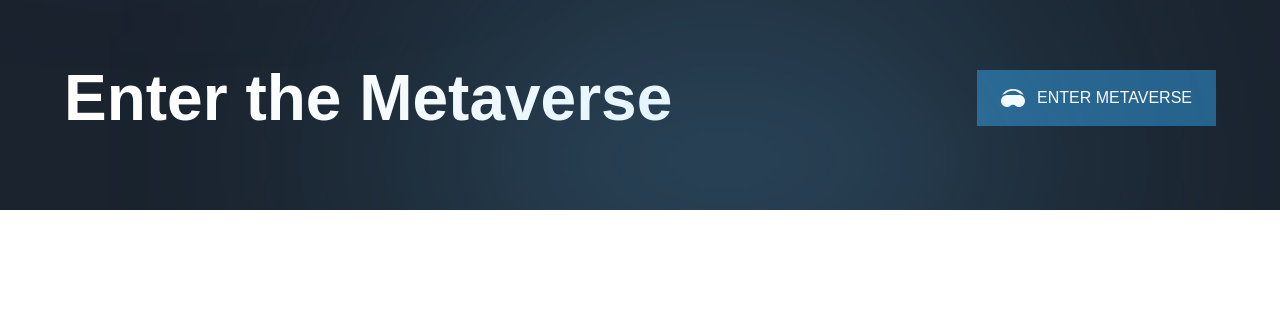
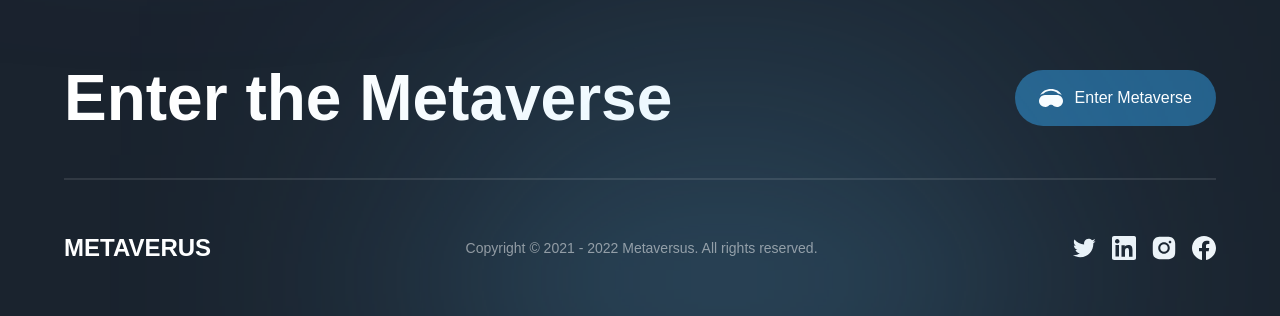
Before and after one commit to beboopr/-Metaverus_Webapp, a Next.js app: page / in a window 1280 px wide. Shown: the part 7105-7421 px from the top of the page. Before the commit the page ends 7315 px from the top, so only its background shows below. Built offline with nearby package versions, Linux system fonts and the light colour scheme; a web font is replaced by a local one.

Commit message:
Enter the Metaverse, copyrights, socials, Working!

```diff
--- a/components/Footer.jsx
+++ b/components/Footer.jsx
@@ -14,24 +14,45 @@
     className={`${styles.paddings} py-8 relative`}
   >
     <div className="footer-gradient" />
-
     <div className={`${styles.innerWidth} mx-auto flex flex-col gap-8`}>
       <div className="flex items-center justify-between flex-wrap gap-5">
         <h4 className="font-bold md:text-[64px] text-[44px] text-white">
           Enter the Metaverse
         </h4>
-        <button type="button" className=" flex items-center h-fit py-4 px-6
-        bg-[#25618B] rounde-[32px] gap-[12px]"
-        >
+        <button type="button" className="flex items-center h-fit py-4 px-6 bg-[#25618B] rounded-[32px] gap-[12px]">
           <img
-            src="headset.svg"
+            src="/headset.svg"
             alt="headset"
             className="w-[24px] h-[24px] object-contain"
           />
           <span className="font-normal text-[16px] text-white">
-            ENTER METAVERSE
+            Enter Metaverse
           </span>
         </button>
+      </div>
+
+      <div className="flex flex-col">
+        <div className="mb-[50px] h-[2px] bg-white opacity-10" />
+
+        <div className="flex items-center justify-between flex-wrap gap-4">
+          <h4 className="font-extrabold text-[24px] text-white">
+            METAVERUS
+          </h4>
+          <p className="font-normal text-[14px] text-white opacity-50">
+            Copyright © 2021 - 2022 Metaversus. All rights reserved.
+          </p>
+
+          <div className="flex gap-4">
+            {socials.map((social) => (
+              <img
+                key={social.name}
+                src={social.url}
+                alt={social.name}
+                className="w-[24px] h-[24px] object-contain cursor-pointer"
+              />
+            ))}
+          </div>
+        </div>
       </div>
     </div>
   </motion.footer>
```
